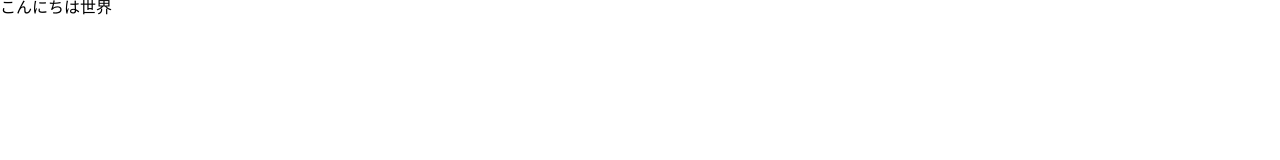
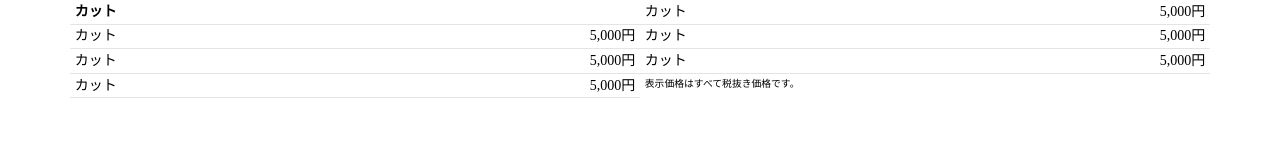
Before and after one commit to yamasakidaisuke/price-list-responsive, a plain HTML site: page index.html in a window 1280 px wide. Drawn offline with Linux system fonts and the light colour scheme.

Commit message:
ある程度作成｜仕様コメント

```diff
--- a/css/style.css
+++ b/css/style.css
@@ -0,0 +1,65 @@
+body {
+	margin: 0 5em; //仮
+}
+
+body {
+	font-size: 14px; //おしゃれに見えるサイズ
+}
+
+@media (max-width:767px) {
+	body {
+		font-size: 16px; //SPで読みやすいサイズ
+	}
+}
+
+.price-content {
+	display: flex;
+	justify-content: space-between;
+}
+
+@media (max-width:767px) {
+	.price-content {
+		flex-direction: column;
+	}
+}
+
+.price-content-child-left, .price-content-child-right {
+	width: 50%;
+}
+
+@media (max-width:767px) {
+	.price-content-child-left, .price-content-child-right {
+		width: 100%;
+	}
+}
+
+.price-dl {
+	display: flex;
+	flex-flow: row wrap;
+}
+
+.price-dl>dt, .price-dl>dd {
+	padding: .3rem;
+}
+
+.price-dl>dt {
+	width: 50%;
+	border-bottom: 1px solid #e4e4e4;
+}
+
+.price-dl>dd {
+	width: 50%;
+	border-bottom: 1px solid #e4e4e4;
+	text-align: right;
+}
+
+.price-dl>dt.price-title {
+	width: 100%;
+	font-weight: bold;
+}
+
+.price-dl>dt.notice {
+	width: 100%;
+	font-size: 70%;
+	border-bottom: initial;
+}
--- a/index.html
+++ b/index.html
@@ -13,8 +13,30 @@
 </head>
 
 <body>
-	<h1>こんにちは世界</h1>
-
+	<div class="price-content">
+	<div class="price-content-child-left">
+		<dl class="price-dl">
+			<dt class="price-title">カット</dt>
+			<dt>カット</dt>
+			<dd>5,000円</dd>
+			<dt>カット</dt>
+			<dd>5,000円</dd>
+			<dt>カット</dt>
+			<dd>5,000円</dd>
+		</dl>
+	</div>
+	<div class="price-content-child-right">
+		<dl class="price-dl">
+			<dt>カット</dt>
+			<dd>5,000円</dd>
+			<dt>カット</dt>
+			<dd>5,000円</dd>
+			<dt>カット</dt>
+			<dd>5,000円</dd>
+			<dt class="notice">表示価格はすべて税抜き価格です。</dt>
+		</dl>
+	</div>
+</div>
 
 </body>
 
```
Also changed, not shown: 1 other file.
